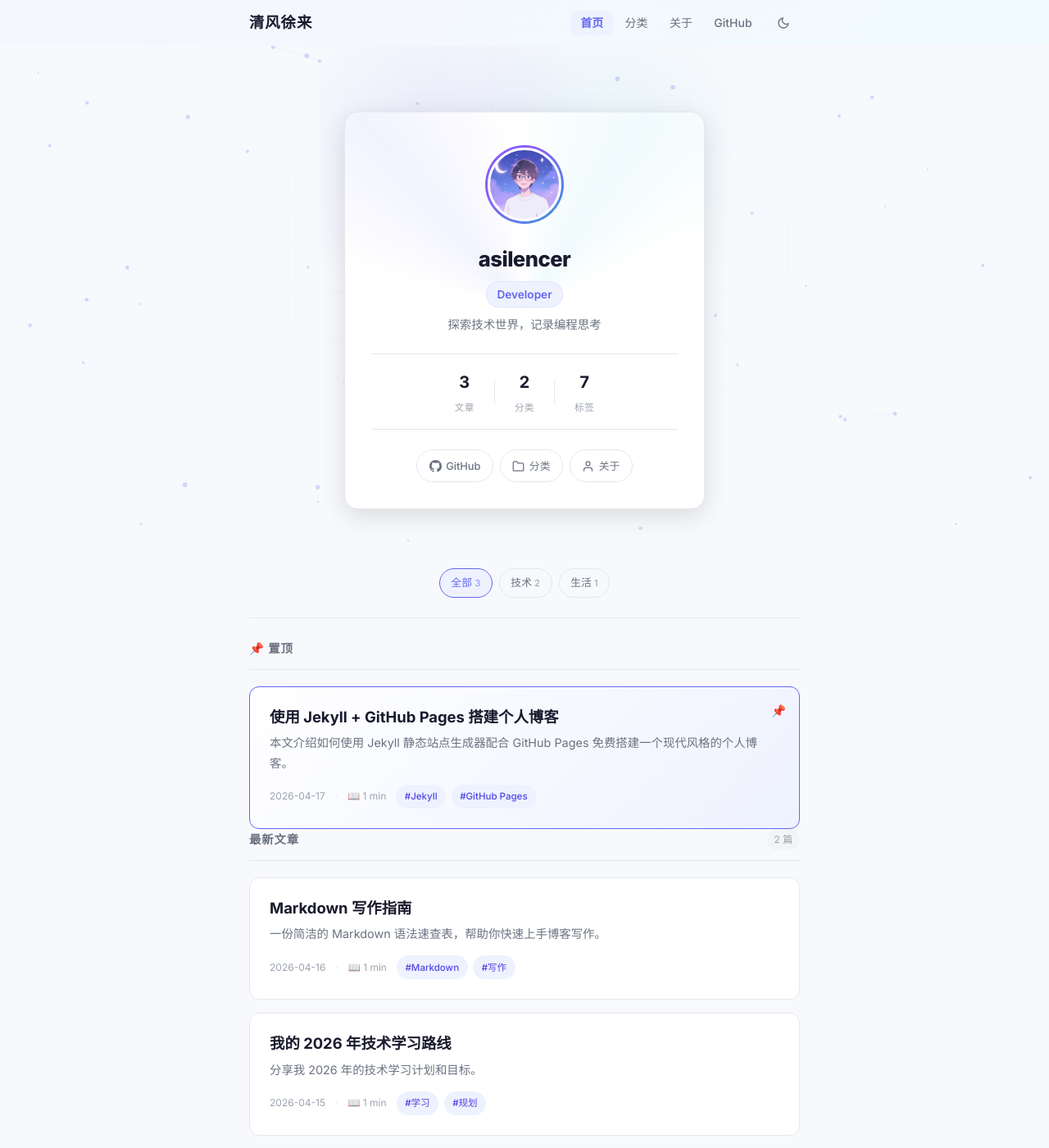
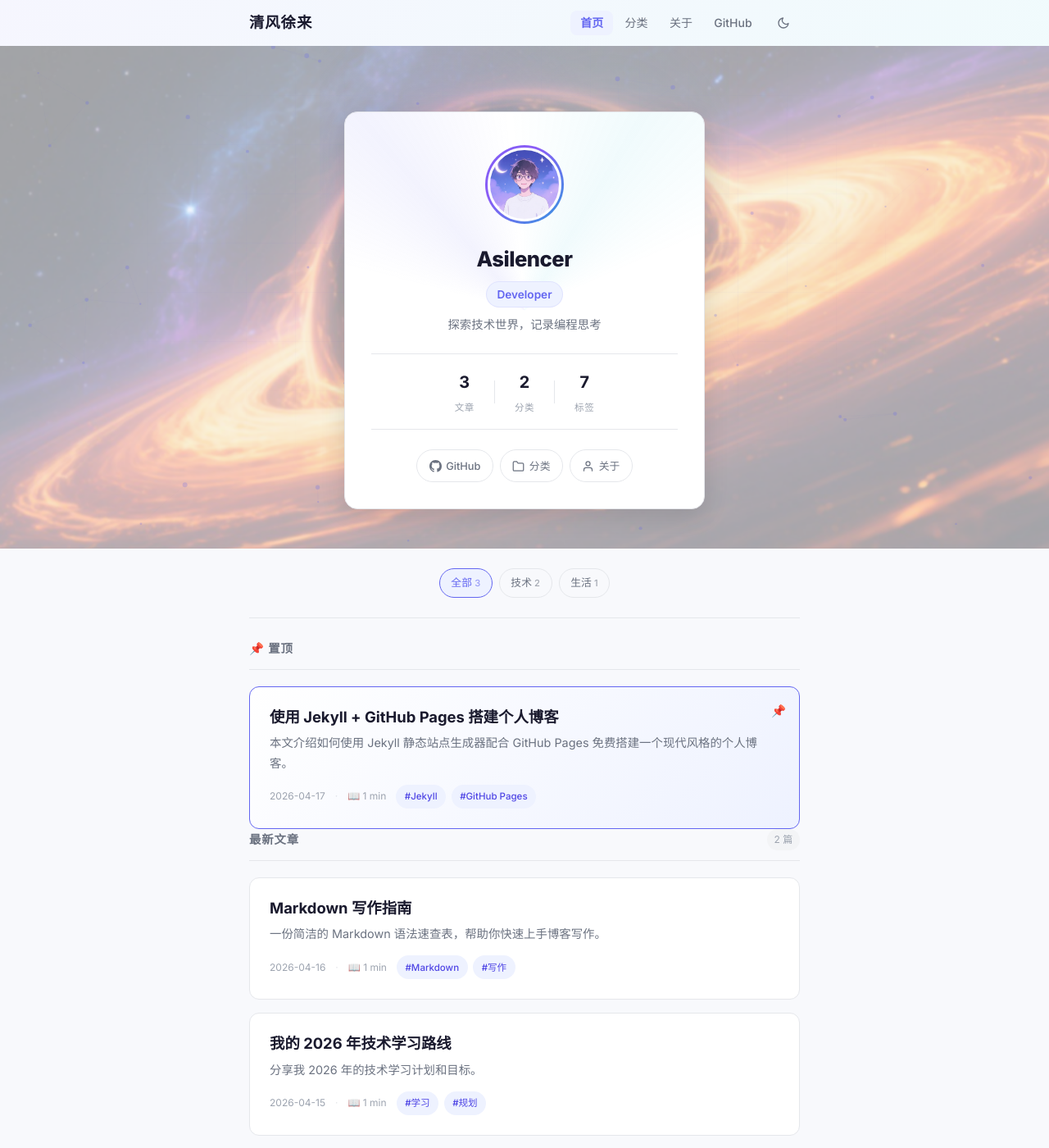
Before and after one commit to Asilencer/asilencer.github.io, a Jekyll site: the page built from index.html, in a window 1280 px wide and 1400 px high. Shown: the whole window at 82% size. Built offline with Jekyll 4.4.1, drawn with Linux system fonts in a browser that asks for light colours; some of the changed text lies outside the part shown.

Commit message:
Add black hole background with drift animation, rename author to Asilencer

```diff
--- a/_config.yml
+++ b/_config.yml
@@ -6,7 +6,7 @@ timezone: Asia/Shanghai
 lang: zh-CN
 
 author:
-  name: asilencer
+  name: Asilencer
   email: 1635494872@qq.com
   github: Asilencer
   role: Developer
--- a/assets/css/style.css
+++ b/assets/css/style.css
@@ -284,6 +284,28 @@ img { max-width: 100%; height: auto; }
   overflow: hidden;
 }
 
+/* Black hole background */
+.hero-bg {
+  position: absolute;
+  inset: -20px;
+  background: url('/assets/img/blackhole.jpg') center center / cover no-repeat;
+  animation: blackholeDrift 30s ease-in-out infinite alternate;
+  opacity: 0.35;
+  filter: blur(1px) saturate(1.3);
+  z-index: 0;
+}
+
+[data-theme="dark"] .hero-bg {
+  opacity: 0.5;
+  filter: blur(0px) saturate(1.5) brightness(1.1);
+}
+
+@keyframes blackholeDrift {
+  0% { transform: scale(1.05) translate(0, 0); }
+  50% { transform: scale(1.12) translate(-10px, -5px); }
+  100% { transform: scale(1.08) translate(5px, 8px); }
+}
+
 /* Grid background */
 .hero::before {
   content: '';
@@ -296,6 +318,7 @@ img { max-width: 100%; height: auto; }
   mask-image: radial-gradient(ellipse 60% 70% at 50% 40%, black 20%, transparent 70%);
   -webkit-mask-image: radial-gradient(ellipse 60% 70% at 50% 40%, black 20%, transparent 70%);
   pointer-events: none;
+  z-index: 1;
 }
 
 /* Glow orbs */
@@ -311,6 +334,7 @@ img { max-width: 100%; height: auto; }
     radial-gradient(circle at 30% 50%, rgba(99, 102, 241, 0.12) 0%, transparent 50%),
     radial-gradient(circle at 70% 50%, rgba(6, 182, 212, 0.08) 0%, transparent 50%);
   pointer-events: none;
+  z-index: 1;
 }
 
 /* Particle canvas */
@@ -319,11 +343,12 @@ img { max-width: 100%; height: auto; }
   inset: 0;
   pointer-events: none;
   opacity: 0.6;
+  z-index: 2;
 }
 
 .hero-content {
   position: relative;
-  z-index: 2;
+  z-index: 3;
   text-align: center;
 }
 
--- a/index.html
+++ b/index.html
@@ -2,6 +2,7 @@
 layout: default
 ---
 <section class="hero">
+  <div class="hero-bg"></div>
   <canvas id="particles-canvas"></canvas>
   <div class="hero-content container">
     <div class="profile-card">
```
Also changed, not shown: assets/img/blackhole.jpg (added).
